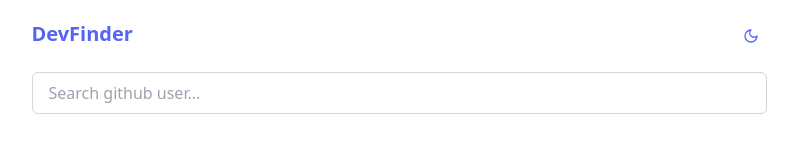
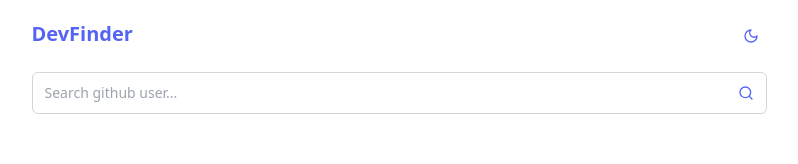
Before and after one commit to imcasero/Devfinder, a React (Vite) app: page / in a window 1280 px wide. Shown: the top 164 px of the page, without its empty margins (241-1039 px from the left). Built offline with nearby package versions, Linux system fonts and the light colour scheme.

Commit message:
feat: add icon for search

```diff
--- a/src/components/Seeker.tsx
+++ b/src/components/Seeker.tsx
@@ -1,6 +1,7 @@
 import { useTheme } from "@context/themeContext";
 import clsx from "clsx";
 import { useState, FormEvent } from "react";
+import { Search } from "lucide-react";
 
 interface SeekerProps {
   setSearchTerm: (term: string) => void;
@@ -25,7 +26,13 @@ export const Seeker = ({ setSearchTerm }: SeekerProps) => {
 
   return (
     <div>
-      <form onSubmit={handleSubmit}>
+      <form
+        onSubmit={handleSubmit}
+        className={clsx(
+          "flex items-center gap-2 border rounded-md p-1",
+          borderColorClass
+        )}
+      >
         <input
           type="text"
           name="search"
@@ -33,11 +40,14 @@ export const Seeker = ({ setSearchTerm }: SeekerProps) => {
           value={inputValue}
           onChange={handleInputChange}
           className={clsx(
-            "w-full border rounded-md py-2 px-4 bg-transparent",
+            "flex-grow bg-transparent outline-none px-2 text-sm",
             borderColorClass
           )}
-          placeholder="Search github user... "
+          placeholder="Search github user..."
         />
+        <div className="flex items-center justify-center w-8 h-8 text-primary">
+          <Search className="w-4 h-4" />
+        </div>
       </form>
     </div>
   );
```
